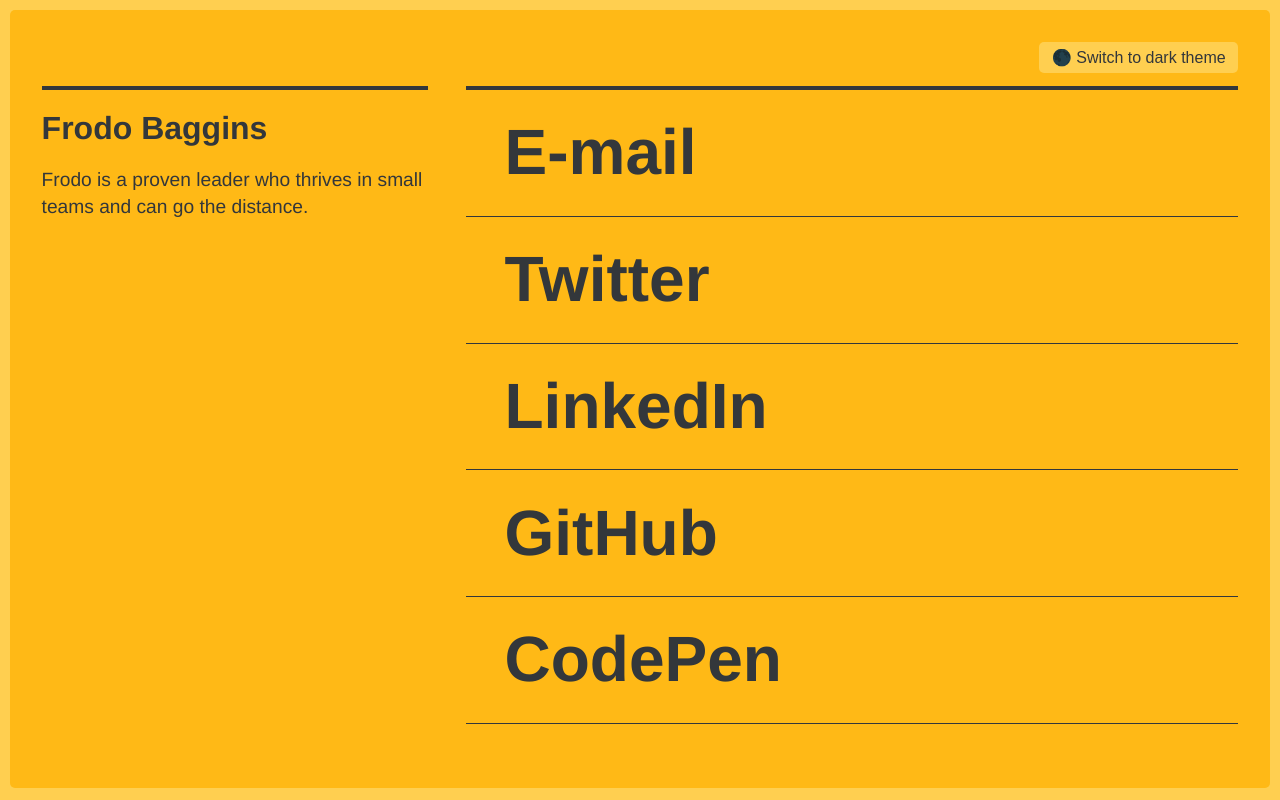
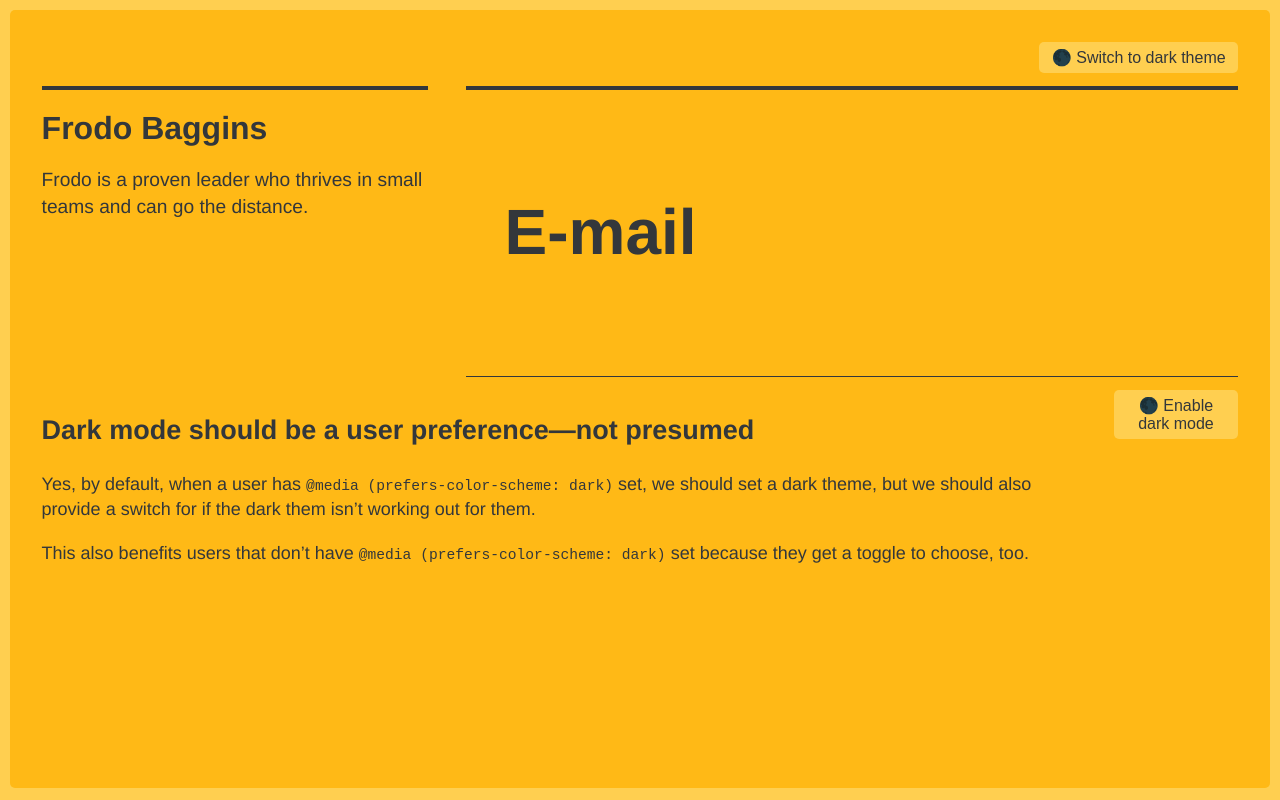
Before and after one commit to federico9292/eggboard, a plain HTML site: page index.html in a window 1280 px wide. Drawn offline with Linux system fonts and the light colour scheme; a web font is replaced by a local one.

Commit message:
added dark mode

```diff
--- a/index.html
+++ b/index.html
@@ -1,13 +1,7 @@
 <!DOCTYPE html>
 <html class="preload" lang="en">
   <head>
-    <!-- Site designed for Drop by the team at
-    ███╗   ██╗███████╗████████╗██╗     ██╗███████╗██╗   ██╗
-    ████╗  ██║██╔════╝╚══██╔══╝██║     ██║██╔════╝╚██╗ ██╔╝
-    ██╔██╗ ██║█████╗     ██║   ██║     ██║█████╗   ╚████╔╝
-    ██║╚██╗██║██╔══╝     ██║   ██║     ██║██╔══╝    ╚██╔╝
-    ██║ ╚████║███████╗   ██║   ███████╗██║██║        ██║
-    ╚═╝  ╚═══╝╚══════╝   ╚═╝   ╚══════╝╚═╝╚═╝        ╚═╝    -->
+
     <meta http-equiv="X-UA-Compatible" content="IE=edge">
     <meta charset="utf-8">
     <meta name="viewport" content="width=device-width, initial-scale=1, minimum-scale=1">
@@ -47,27 +41,37 @@
         <a href="mailto:frodo@bag.end">
           <strong>E-mail</strong>
           <span>frodo@bag.end</span>
-        </a>
-        <a href="https://twitter.com/frodobaggins">
-          <strong>Twitter</strong>
-          <span>@frodobaggins</span>
-        </a>
-        <a href="https://linkedin.com">
-          <strong>LinkedIn</strong>
-          <span>@frodobaggins</span>
-        </a>
-        <a href="https://github.com">
-          <strong>GitHub</strong>
-          <span>@frodobags</span>
-        </a>
-        <a href="https://codepen.io">
-          <strong>CodePen</strong>
-          <span>@frodobags</span>
+
         </a>
       </nav>
     </main>
 
     <!-- Dark mode button functionality -->
     <script src="/js/dark-mode.js"></script>
+    <main>
+      <article>
+        <h1>Dark mode should be a user preference—not presumed</h1>
+        <p>
+          Yes, by default, when a user has
+          <code>@media (prefers-color-scheme: dark)</code> set, we should set a dark theme,
+          but we should also provide a switch for if the dark them isn’t working out for them.
+        </p>
+        <p>
+          This also benefits users that don’t have
+          <code>@media (prefers-color-scheme: dark)</code> set because they get a toggle to
+          choose, too.
+        </p>
+      </article>
+      <div class="user-toggle">
+        <div role="status" class="[ visually-hidden ][ js-mode-status ]"></div>
+        <button class="[ toggle-button ] [ js-mode-toggle ]">
+          <span class="[ toggle-button__text ] [ js-mode-toggle-text ]"
+            >Enable dark mode</span
+          >
+          <span class="toggle-button__icon" aria-hidden="true"></span>
+        </button>
+      </div>
+    </main>
+
   </body>
 </html>
```
